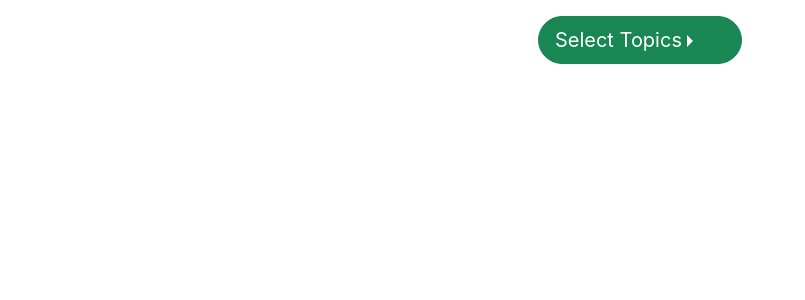
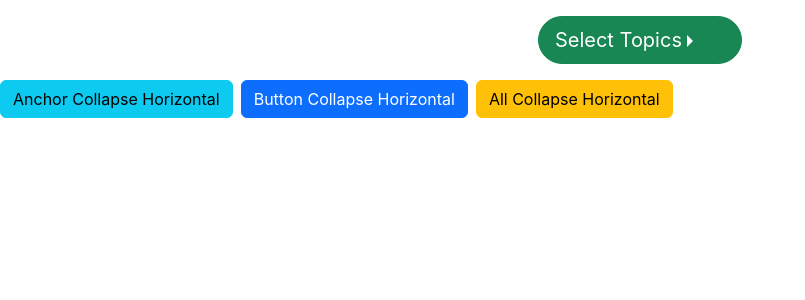
Before and after one commit to sharfuddinzishan/practice-bootstrap, a React (Create React App) app: page /collapse in a window 1280 px wide. Shown: the top 300 px of the page, without its empty margins (0-805 px from the left). Built offline with nearby package versions, Linux system fonts and the light colour scheme.

Commit message:
Collaps0

```diff
--- a/src/Pages/Collapse/Collapse.js
+++ b/src/Pages/Collapse/Collapse.js
@@ -3,6 +3,40 @@ import React from 'react';
 const Collapse = () => {
     return (
         <div>
+                    <a className="btn btn-info me-2"
+                    href="#collapse1"
+                    data-bs-toggle="collapse">Anchor Collapse Horizontal
+                    </a>
+
+                    <button className="btn btn-primary me-2"
+                    data-bs-target="#collapse2"
+                    data-bs-toggle="collapse">Button Collapse Horizontal
+                    </button>
+
+                    <button className="btn btn-warning"
+                    data-bs-target=".collapseAll"
+                    data-bs-toggle="collapse">All Collapse Horizontal
+                    </button>
+            <div className="row">
+                <div className="col">
+                    <div className="collapse collapse-horizontal collapseAll" id="collapse1">
+                        <div className="card card-body" style={{width:'250px'}}>
+                            <p>
+                                Anchor Zishan Lorem ipsum dolor sit amet consectetur adipisicing elit. Nemo dignissimos consequuntur accusantium adipisci voluptate molestias.
+                                </p>
+                        </div>
+                    </div>
+                </div>
+                <div className="col">
+                    <div className="collapse collapse-horizontal collapseAll" id="collapse2">
+                        <div className="card card-body" style={{width:'250px'}}>
+                            <p>
+                                Button Zishan Lorem ipsum dolor sit amet consectetur adipisicing elit. Nemo dignissimos consequuntur accusantium adipisci voluptate molestias.
+                                </p>
+                        </div>
+                    </div>
+                </div>
+            </div>
 
         </div>
     );
```
